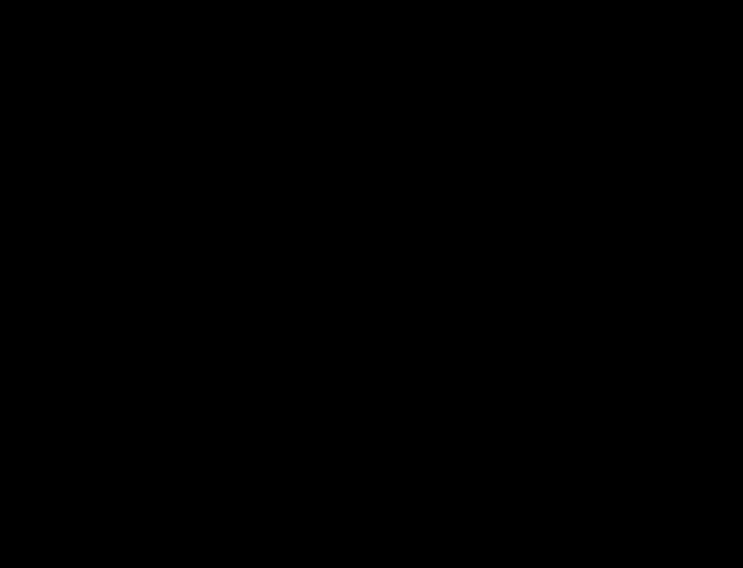
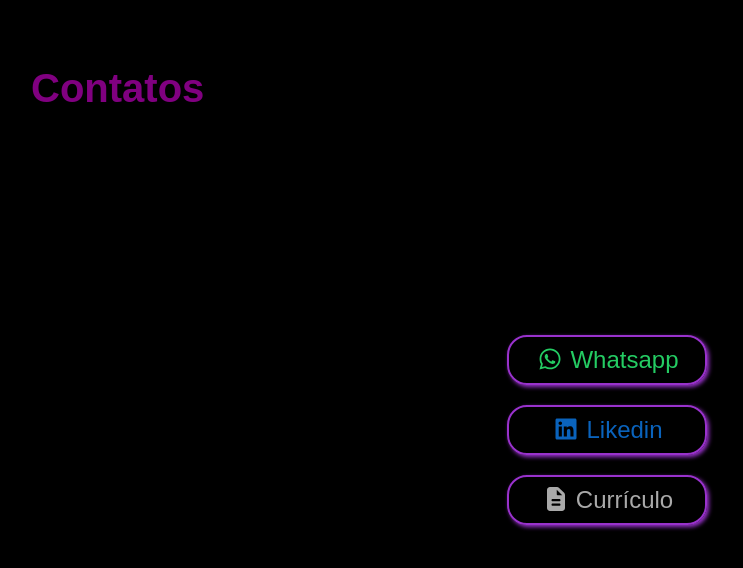
Before and after one commit to ThiagoAndrade92/portifolio, a React (Vite) app in the folder portifolio/: page /contatos in a window 1280 px wide. Before the commit this address had no page. Shown: the top 568 px of the page, without its empty margins (33-776 px from the left). Built offline with nearby package versions, Linux system fonts and the light colour scheme.

Commit message:
contatos criado

```diff
--- a/portifolio/src/App.jsx
+++ b/portifolio/src/App.jsx
@@ -13,6 +13,7 @@ import 'bootstrap/dist/css/bootstrap.min.css';
 import { About } from './pages/About';
 import { Skills } from './pages/Skills';
 import { Projects } from './pages/Projects';
+import { Contatos } from './pages/Contatos';
 
 
 function App() {
@@ -25,6 +26,7 @@ function App() {
       <Route path='/about' element={<About/>} />
       <Route path='/skills' element={<Skills/>} />
       <Route path='/projects' element={<Projects/>} />
+      <Route path='/contatos' element={<Contatos/>} />
     </Routes>
     </>
   )
--- a/portifolio/src/components/Nav/index.jsx
+++ b/portifolio/src/components/Nav/index.jsx
@@ -7,7 +7,7 @@ import { NavLink } from 'react-router-dom';
 //Font awesome
 import { FontAwesomeIcon } from '@fortawesome/react-fontawesome';
 
-import { faAddressCard, faHouse, faInfo, faTasks } from '@fortawesome/free-solid-svg-icons';
+import { faAddressCard, faContactBook, faContactCard, faHouse, faInfo, faTasks } from '@fortawesome/free-solid-svg-icons';
 import { MeuLink } from '../MeuLink';
 
 export const Nav = () => {
@@ -16,18 +16,27 @@ export const Nav = () => {
 
    return (
       <nav className={`${style.nav_mobile} d-flex align-items-center justify-content-around d-md-none`}>
+
+         <MeuLink to={'/about'}>
+            <FontAwesomeIcon icon={faAddressCard} className={`${style.icons}`} />
+         </MeuLink>
+
+         <MeuLink to={'/skills'}>
+            <FontAwesomeIcon icon={faInfo} className={`${style.icons}`}/>
+         </MeuLink>
+
          <MeuLink to={'/'}>
             <FontAwesomeIcon icon={faHouse} className={`${style.icons}`}/>
          </MeuLink>
-         <MeuLink to={'/about'}>
-            <FontAwesomeIcon icon={faAddressCard} className={`${style.icons}`} />
-         </MeuLink>
-         <MeuLink to={'/skills'}>
-            <FontAwesomeIcon icon={faInfo} className={`${style.icons}`}/>
-         </MeuLink>
+
          <MeuLink to={'/projects'}>
             <FontAwesomeIcon icon={faTasks} className={`${style.icons}`}/>
          </MeuLink>
+
+         <MeuLink to={'/contatos'}>
+            <FontAwesomeIcon icon={faContactBook} className={`${style.icons}`}/>
+         </MeuLink>
+
       </nav>
    )
 };
--- a/portifolio/src/index.css
+++ b/portifolio/src/index.css
@@ -21,12 +21,17 @@
    font-family: Arial, Helvetica, sans-serif;
 }
 
-html,body {
-   height: 100%;
+html {
    font-size: 16px;
 }
 
+html, body {
+   height: 100%;
+   min-height: 100%;
+}
+
 #root {
+   min-height: 100%;
    color: #fff;
    background-color: black;
 }
--- a/portifolio/src/pages/About/About.module.css
+++ b/portifolio/src/pages/About/About.module.css
@@ -10,6 +10,7 @@
 }
 
 .about p {
-   font-size: .8rem;
+   font-size: 1rem;
+   line-height: 1.8rem;
    text-align: justify;
 }
--- /dev/null
+++ b/portifolio/src/pages/Contatos/Contatos.module.css
@@ -0,0 +1,61 @@
+.contatos {
+   padding: 5%;
+}
+
+.contatos h1 {
+   font-size: 2.5rem;
+   font-weight: 600;
+   color: var(--purple);
+}
+
+.box_contatos {
+   min-height: 80vh;
+}
+
+.contato {
+   width: 200px;
+   border: 2px solid var(--dark-orchid);
+   border-radius: 20px;
+   padding: 5px;
+   margin-bottom: 20px;
+   box-shadow: 2px 2px 4px var(--dark-orchid);
+   text-align: center;
+   text-decoration: none;
+}
+
+.whatsapp .icon,
+.linkedin .icon,
+.curriculo .icon {
+   margin-right: 5px;
+   font-size: 1.5rem;
+}
+
+.whatsapp .nome,
+.linkedin .nome,
+.curriculo .nome {
+   font-size: 1.5rem;
+}
+
+.whatsapp .icon {
+   color: #24cc63;
+}
+
+.whatsapp > .nome {
+   color: #24cc63;
+}
+
+.linkedin .icon {
+   color: #0a63bc;
+}
+
+.linkedin .nome {
+   color: #0a63bc;
+}
+
+.curriculo .icon {
+   color: darkgrey;
+}
+
+.curriculo .nome {
+   color: darkgrey;
+}
--- /dev/null
+++ b/portifolio/src/pages/Contatos/index.jsx
@@ -0,0 +1,37 @@
+//Css
+import style from './Contatos.module.css';
+
+//Font awesome
+import { FontAwesomeIcon } from "@fortawesome/react-fontawesome";
+
+import { faDochub, faDocker, faLinkedin, faWhatsapp } from '@fortawesome/free-brands-svg-icons';
+import { faArchive, faFile, faFileAlt, faFileArchive, faFileContract, faFileText, faFileWord } from '@fortawesome/free-solid-svg-icons';
+
+export const Contatos = () => {
+
+
+
+   return (
+      <section className={`${style.contatos}`}>
+         <h1>Contatos</h1>
+         <div className={`${style.box_contatos} d-flex flex-column align-items-center justify-content-center`}>
+
+            <a href="https://wa.me/5519992901698" target="_blank" className={`${style.contato} ${style.whatsapp}`}>
+               <FontAwesomeIcon icon={faWhatsapp} className={`${style.icon}`}/>
+               <span className={`${style.nome}`}>Whatsapp</span>
+            </a>{/* whatsapp */}
+
+            <a href='www.linkedin.com/in/thiago-silva-5581a41a2' target='_blank' className={`${style.contato} ${style.linkedin}`}>
+               <FontAwesomeIcon icon={faLinkedin} className={`${style.icon}`}/>
+               <span className={`${style.nome}`}>Likedin</span>
+            </a>{/* likedin */}
+
+            <a href='/vite.svg' download className={`${style.contato} ${style.curriculo}`}>
+               <FontAwesomeIcon icon={faFileText} className={`${style.icon}`}/>
+               <span className={`${style.nome}`}>Currículo</span>
+            </a>{/* Currículo */}
+
+         </div>
+      </section>
+   )
+};
--- a/portifolio/src/pages/Hero/Hero.module.css
+++ b/portifolio/src/pages/Hero/Hero.module.css
@@ -21,6 +21,7 @@
 }
 
 .text p {
-   font-size: .8rem;
+   font-size: 1rem;
+   line-height: 1.8rem;
    text-align: justify;
 }
--- a/portifolio/src/pages/Projects/Projects.module.css
+++ b/portifolio/src/pages/Projects/Projects.module.css
@@ -36,8 +36,15 @@ img {
    color: var(--dark-orchid);
 }
 
+.p {
+   height: 25%;
+   overflow-y: auto;
+   margin: 2%;
+   padding: 1%;
+   border: 2px solid rgb(192, 222, 248);
+}
+
 .card p {
-   padding: 2%;
    text-align: justify;
 }
 
--- a/portifolio/src/pages/Projects/index.jsx
+++ b/portifolio/src/pages/Projects/index.jsx
@@ -17,38 +17,42 @@ export const Projects = () => {
 
          <div className={`${style.cards_box}`}>
 
-            <div className={`${style.card} mb-5`} style={{height: "570px"}}>
+            <div className={`${style.card} mb-5`}>
                <div className={`${style.card_img}`}>
                   <img src={Login} alt="todo list" />
                </div>
                <h1 className={`${style.title} text-center`}>Login</h1>
-               <p>Sistema frontend de autenticação com HTML, CSS e JavaScript, usando LocalStorage. Permite cadastro de usuários com validação de campos, login com email e senha, exibe saudação personalizada na Home e permite sair da conta. Inclui recurso de mostrar/ocultar senha e validações em tempo de envio.</p>
+               <div className={`${style.p}`}>
+                  <p>Sistema frontend de autenticação com HTML, CSS e JavaScript, usando LocalStorage. Permite cadastro de usuários com validação de campos, login com email e senha, exibe saudação personalizada na Home e permite sair da conta. Inclui recurso de mostrar/ocultar senha e validações em tempo de envio.</p>
+               </div>
                <div className={`${style.link}`}>
                   <a href={'https://thiagoandrade92.github.io/login/'} target='_blank'>Ver mais</a>
                </div>
             </div>
 
-            <div className={`${style.card} mb-5`} style={{height: "460px"}}>
+            <div className={`${style.card} mb-5`}>
                <div className={`${style.card_img}`}>
                   <img src={Todo} alt="todo list" />
                </div>
                <h1 className={`${style.title} text-center`}>To Do List</h1>
-               <p>Gerencie suas tarefas de forma simples e dinâmica! Adicione, conclua e remova tarefas com persistência no navegador usando React, Context API e localStorage.
-
-                  Tecnologias: React, Context API, useReducer, CSS Modules</p>
+               <div className={`${style.p}`}>
+                  <p>Gerencie suas tarefas de forma simples e dinâmica! Adicione, conclua e remova tarefas com persistência no navegador usando React, Context API e localStorage.
+                     Tecnologias: React, Context API, useReducer, CSS Modules</p>
+               </div>
                <div className={`${style.link}`}>
                   <a href="https://thiagoandrade92.github.io/toDo/" target='_blank'>Ver mais</a>
                </div>
             </div>
 
-            <div className={`${style.card} mb-5`} style={{height: "700px"}}>
+            <div className={`${style.card} mb-5`}>
                <div className={`${style.card_img}`}>
                   <img src={Cep} alt="todo list" />
                </div>
                <h1 className={`${style.title} text-center`}>Buscar CEP</h1>
-               <p>Um aplicativo web que permite pesquisar endereços completos a partir de informações como UF, cidade e rua. O projeto utiliza JavaScript moderno para fazer requisições à API do ViaCEP e exibir os resultados de forma dinâmica, com tratamento de erros e validação de campos. Ideal para demonstrar habilidades em DOM manipulation, async/await e consumo de APIs públicas.
-
-                  Tecnologias: HTML, CSS, JavaScript (Vanilla JS), API ViaCEP</p>
+               <div className={`${style.p}`}>
+                  <p>Um aplicativo web que permite pesquisar endereços completos a partir de informações como UF, cidade e rua. O projeto utiliza JavaScript moderno para fazer requisições à API do ViaCEP e exibir os resultados de forma dinâmica, com tratamento de erros e validação de campos. Ideal para demonstrar habilidades em DOM manipulation, async/await e consumo de APIs públicas.
+                     Tecnologias: HTML, CSS, JavaScript (Vanilla JS), API ViaCEP</p>
+               </div>
                <div className={`${style.link}`}>
                   <a href="https://thiagoandrade92.github.io/buscador-cep/" target='_blank'>Ver mais</a>
                </div>
--- a/portifolio/src/pages/Skills/Skills.module.css
+++ b/portifolio/src/pages/Skills/Skills.module.css
@@ -1,6 +1,6 @@
 .skills {
    padding: 5%;
-   height: calc(100% - 8%);
+   min-height: 92vh;
 }
 
 .skills h1 {
```
